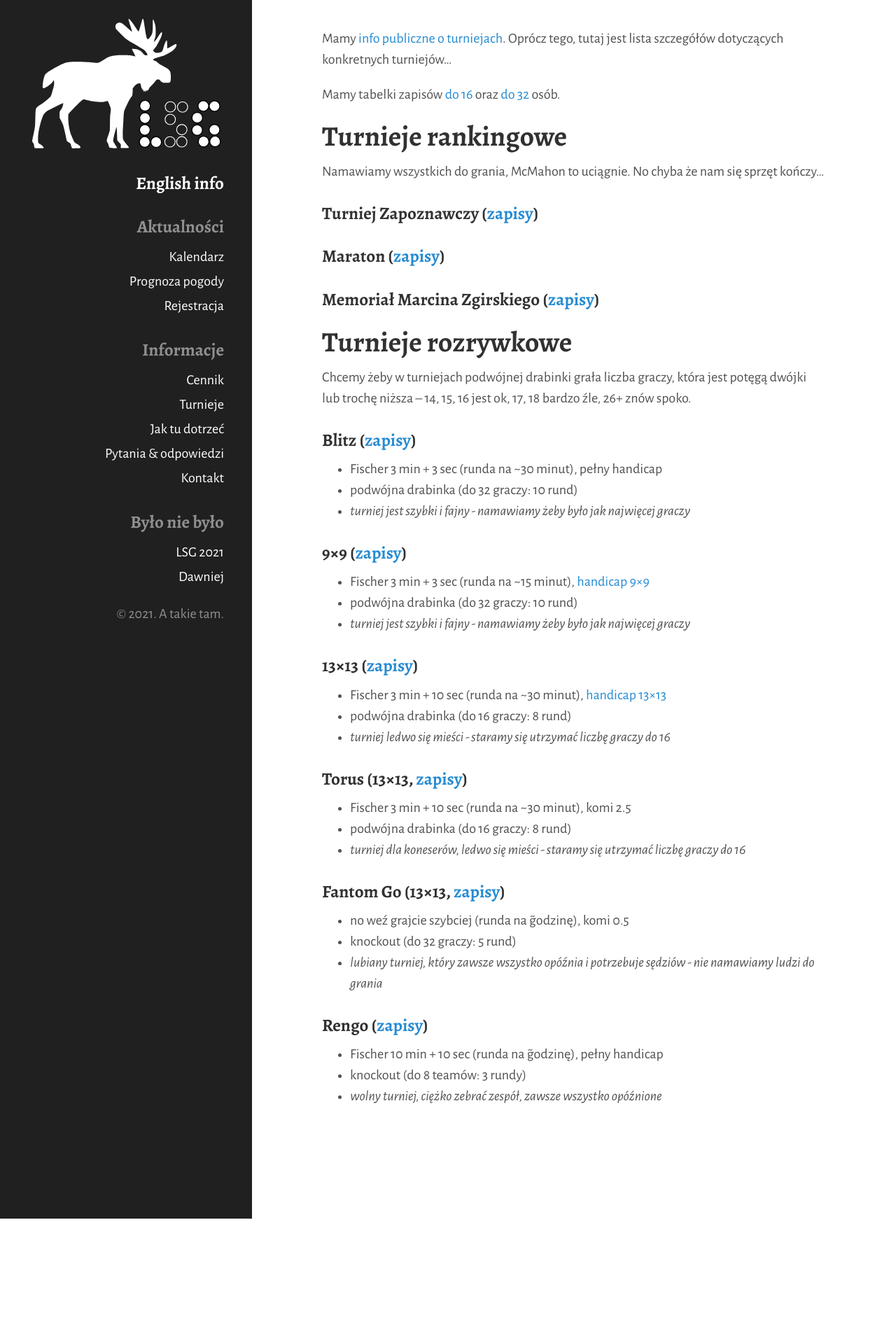
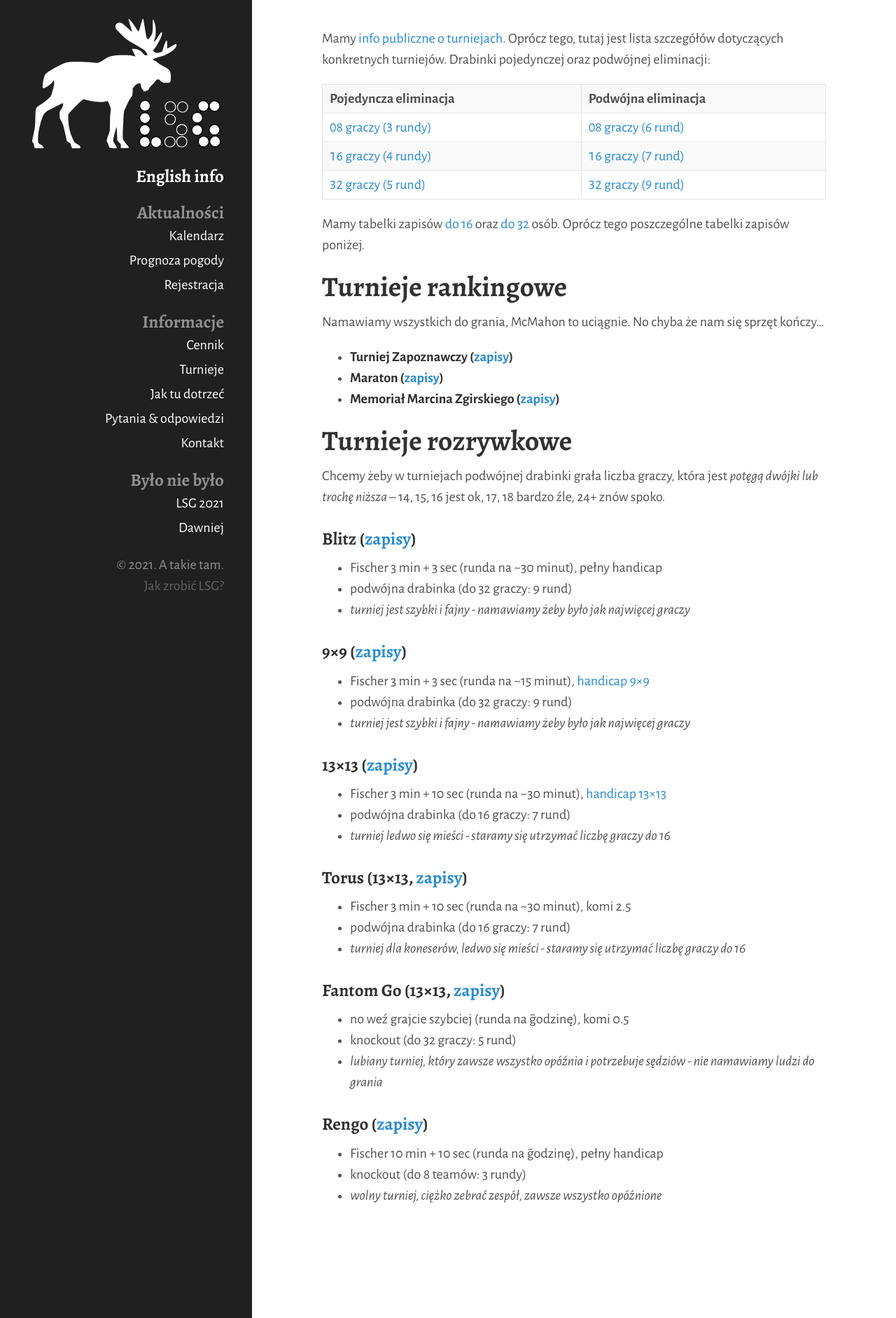
Before and after one commit to tasuki/lsg, a Jekyll site: the page built from organizacja/turnieje.md, in a window 1280 px wide. Shown: the whole page at 70% size. Built offline with Jekyll 4.4.1, drawn with Linux system fonts in a browser that asks for light colours; nearby versions of some CDN libraries; before the commit the page ends 1741 px from its top, so only the background shows below that.

Commit message:
Organizacja: drabinki

```diff
--- a/_includes/sidebar.html
+++ b/_includes/sidebar.html
@@ -26,7 +26,8 @@
       <a class="sidebar-nav-item" href="/2021">LSG 2021</a>
       <a class="sidebar-nav-item" href="/dawniej">Dawniej</a>
       <p></p>
-      <p>&copy; {{ site.time | date: '%Y' }}. A takie tam.</p>
+      <p>&copy; {{ site.time | date: '%Y' }}. A takie tam.<br/>
+	  <a class="howto" href="/organizacja">Jak zrobić LSG?</a></p>
     </nav>
   </div>
 </div>
--- a/organizacja/turnieje.md
+++ b/organizacja/turnieje.md
@@ -3,44 +3,59 @@ layout: page
 title: Organizacja turniejów
 ---
 
-Mamy [info publiczne o turniejach](/turnieje). Oprócz tego, tutaj jest lista szczegółów dotyczących konkretnych turniejów...
+Mamy [info publiczne o turniejach](/turnieje). Oprócz tego, tutaj jest lista szczegółów dotyczących konkretnych turniejów. Drabinki pojedynczej oraz podwójnej eliminacji:
 
-Mamy tabelki zapisów [do 16](/public/zapisy/ogolne-zapisy-16.pdf) oraz [do 32](/public/zapisy/ogolne-zapisy-32.pdf) osób.
+<table>
+<tr>
+<th>Pojedyncza eliminacja</th>
+<th>Podwójna eliminacja</th>
+</tr>
+<tr>
+<td><a href="/public/drabinki/single-elim-08.pdf">08 graczy (3 rundy)</a></td>
+<td><a href="/public/drabinki/double-elim-08.pdf">08 graczy (6 rund)</a></td>
+</tr>
+<tr>
+<td><a href="/public/drabinki/single-elim-16.pdf">16 graczy (4 rundy)</a></td>
+<td><a href="/public/drabinki/double-elim-16.pdf">16 graczy (7 rund)</a></td>
+</tr>
+<tr>
+<td><a href="/public/drabinki/single-elim-32.pdf">32 graczy (5 rund)</a></td>
+<td><a href="/public/drabinki/double-elim-32.pdf">32 graczy (9 rund)</a></td>
+</tr>
+</table>
 
+Mamy tabelki zapisów [do 16](/public/zapisy/ogolne-zapisy-16.pdf) oraz [do 32](/public/zapisy/ogolne-zapisy-32.pdf) osób. Oprócz tego poszczególne tabelki zapisów poniżej.
 
 ## Turnieje rankingowe
 
 Namawiamy wszystkich do grania, McMahon to uciągnie. No chyba że nam się sprzęt kończy...
 
-### Turniej Zapoznawczy ([zapisy](/public/zapisy/zapisy-zapoznawczy.pdf))
-
-### Maraton ([zapisy](/public/zapisy/zapisy-maraton.pdf))
-
-### Memoriał Marcina Zgirskiego ([zapisy](/public/zapisy/zapisy-memorial.pdf))
-
+- **Turniej Zapoznawczy ([zapisy](/public/zapisy/zapisy-zapoznawczy.pdf))**
+- **Maraton ([zapisy](/public/zapisy/zapisy-maraton.pdf))**
+- **Memoriał Marcina Zgirskiego ([zapisy](/public/zapisy/zapisy-memorial.pdf))**
 
 ## Turnieje rozrywkowe
 
-Chcemy żeby w turniejach podwójnej drabinki grała liczba graczy, która jest potęgą dwójki lub trochę niższa -- 14, 15, 16 jest ok, 17, 18 bardzo źle, 26+ znów spoko.
+Chcemy żeby w turniejach podwójnej drabinki grała liczba graczy, która jest *potęgą dwójki lub trochę niższa* -- 14, 15, 16 jest ok, 17, 18 bardzo źle, 24+ znów spoko.
 
 ### Blitz ([zapisy](/public/zapisy/zapisy-blitz.pdf))
 - Fischer 3 min + 3 sec (runda na ~30 minut), pełny handicap
-- podwójna drabinka (do 32 graczy: 10 rund)
+- podwójna drabinka (do 32 graczy: 9 rund)
 - *turniej jest szybki i fajny - namawiamy żeby było jak najwięcej graczy*
 
 ### 9&times;9 ([zapisy](/public/zapisy/zapisy-9.pdf))
 - Fischer 3 min + 3 sec (runda na ~15 minut), [handicap 9&times;9](/public/handi/handi-9.pdf)
-- podwójna drabinka (do 32 graczy: 10 rund)
+- podwójna drabinka (do 32 graczy: 9 rund)
 - *turniej jest szybki i fajny - namawiamy żeby było jak najwięcej graczy*
 
 ### 13&times;13 ([zapisy](/public/zapisy/zapisy-13.pdf))
 - Fischer 3 min + 10 sec (runda na ~30 minut), [handicap 13&times;13](/public/handi/handi-13.pdf)
-- podwójna drabinka (do 16 graczy: 8 rund)
+- podwójna drabinka (do 16 graczy: 7 rund)
 - *turniej ledwo się mieści - staramy się utrzymać liczbę graczy do 16*
 
 ### Torus (13&times;13, [zapisy](/public/zapisy/zapisy-torus.pdf))
 - Fischer 3 min + 10 sec (runda na ~30 minut), komi 2.5
-- podwójna drabinka (do 16 graczy: 8 rund)
+- podwójna drabinka (do 16 graczy: 7 rund)
 - *turniej dla koneserów, ledwo się mieści - staramy się utrzymać liczbę graczy do 16*
 
 ### Fantom Go (13&times;13, [zapisy](/public/zapisy/zapisy-fantom.pdf))
--- a/public/css/lsg.css
+++ b/public/css/lsg.css
@@ -1,7 +1,7 @@
 html {
   font-family: "Alegreya Sans", sans-serif;
 }
-h1, h2, h3, .sidebar h1, .sidebar h2, .sidebar h3 {
+h1, h2, h3, .sidebar h3 {
   font-family: "Alegreya", serif;
   font-weight: 700;
 }
@@ -11,6 +11,8 @@ h1 + h3 { margin-top: 0rem; }
 
 .sidebar { padding: 20px; }
 .sidebar-about { position: relative; }
+.sidebar h3 { margin-top: 1rem; margin-bottom: 0; }
+.sidebar a.howto { color: rgba(255,255,255,.3); }
 .content { padding-top: 2rem; overflow-x: auto; }
 table { font-variant-numeric: lining-nums tabular-nums; }
 th, td { text-align: left; }
```
Also changed, not shown: organizacja.md (+1 -2 lines), 6 other files.
